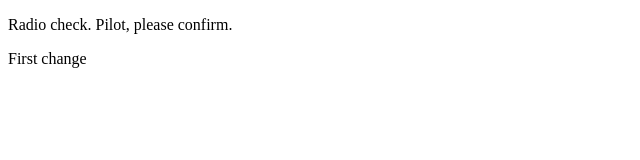
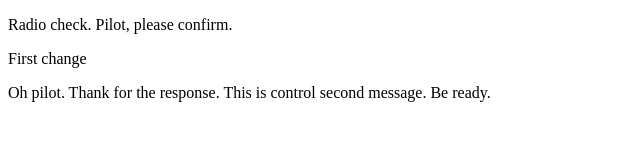
Before and after one commit to Tilahun-Assefa/communication-log-til, a plain HTML site: page index.html in a window 1280 px wide. Shown: the whole page, without its empty margins (0-640 px from the left). Drawn offline with Linux system fonts and the light colour scheme.

Commit message:
control/til second message

```diff
--- a/index.html
+++ b/index.html
@@ -4,6 +4,8 @@
 <body>
     <p>Radio check. Pilot, please confirm.</p>
     <p> First change </p>
+    <p class="p1"><span class="s1">Oh pilot. Thank for the response. This is control second message. Be ready.</span>
+    </p>
 </body>
 
 </html>
```
